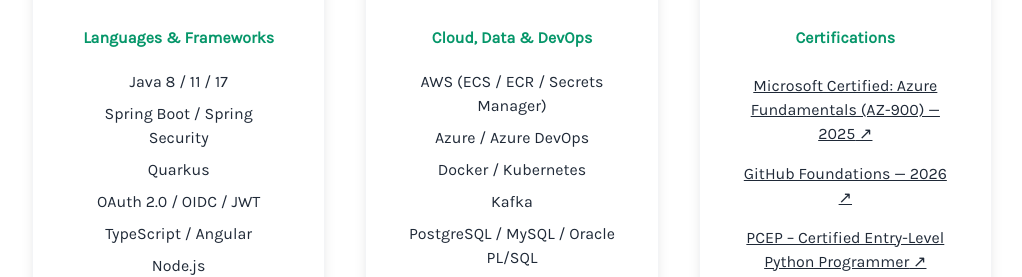
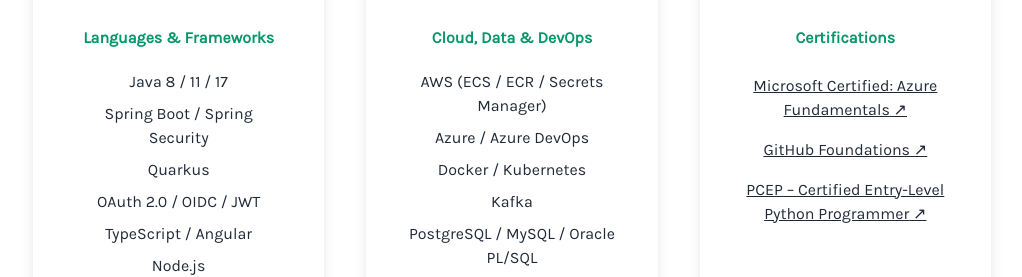
Before and after one commit to charold29/charoldev-portfolio, a React (Vite) app: page / in a window 1280 px wide. Shown: the part 1611-1888 px from the top of the page, without its empty margins (128-1150 px from the left). Built offline with nearby package versions, Linux system fonts and the light colour scheme; grey boxes are pictures that could not be loaded.

Commit message:
chore: simplify certification titles

```diff
--- a/src/data/portfolioData.js
+++ b/src/data/portfolioData.js
@@ -47,12 +47,12 @@
 
 export const CERTIFICATIONS = [
   {
-    title: "Microsoft Certified: Azure Fundamentals (AZ-900) — 2025",
+    title: "Microsoft Certified: Azure Fundamentals",
     link: "https://learn.microsoft.com/en-us/users/charoldev/credentials/d7d70f4178a2d6c0",
     previewImg: "/preview/azure-900-cert.webp"
   },
   {
-    title: "GitHub Foundations — 2026",
+    title: "GitHub Foundations",
     link: "https://learn.microsoft.com/es-es/users/charoldev/credentials/92854bca3ea7a319",
     previewImg: "/preview/github-foundations-cert.webp"
   },
```
